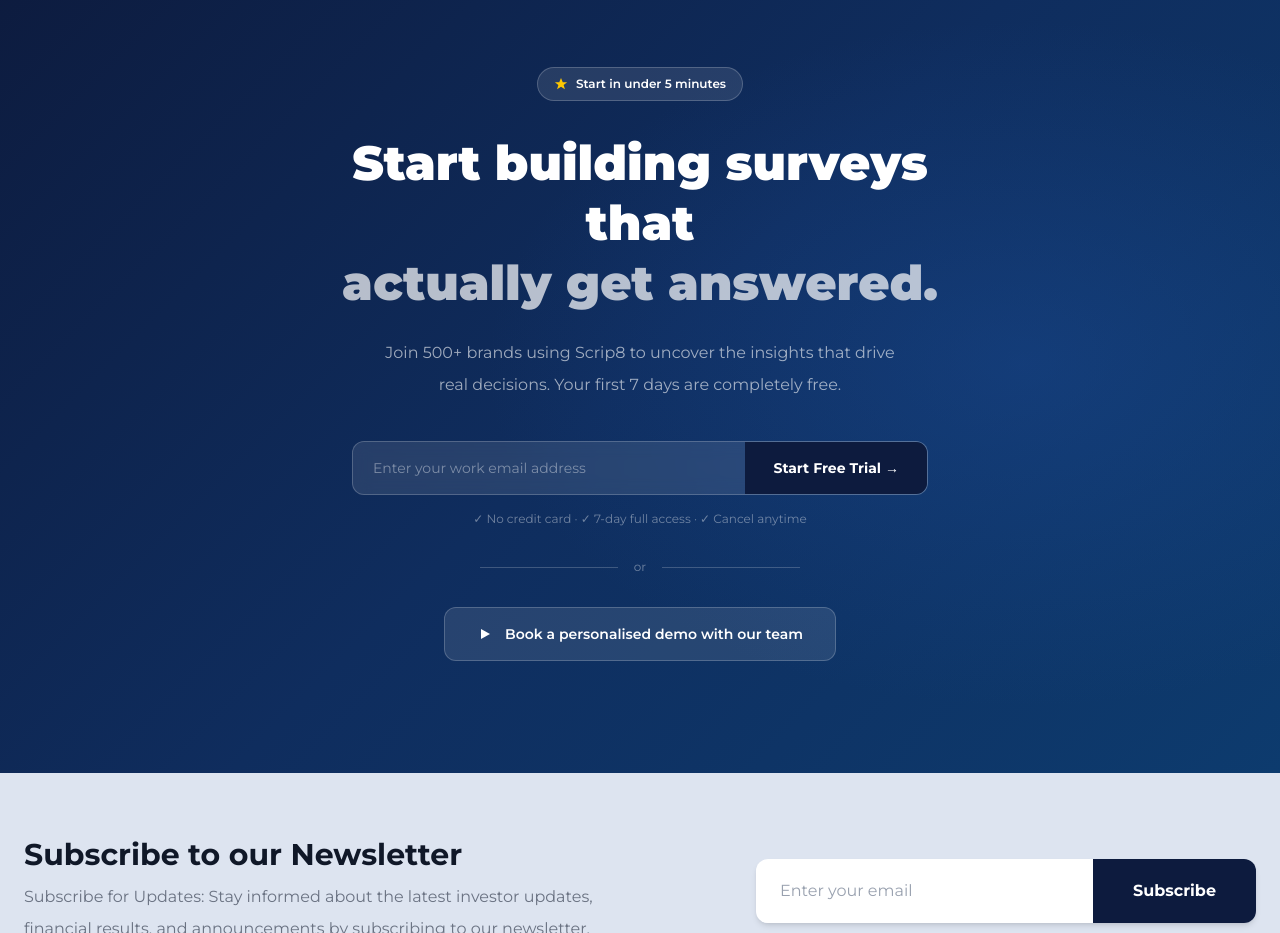
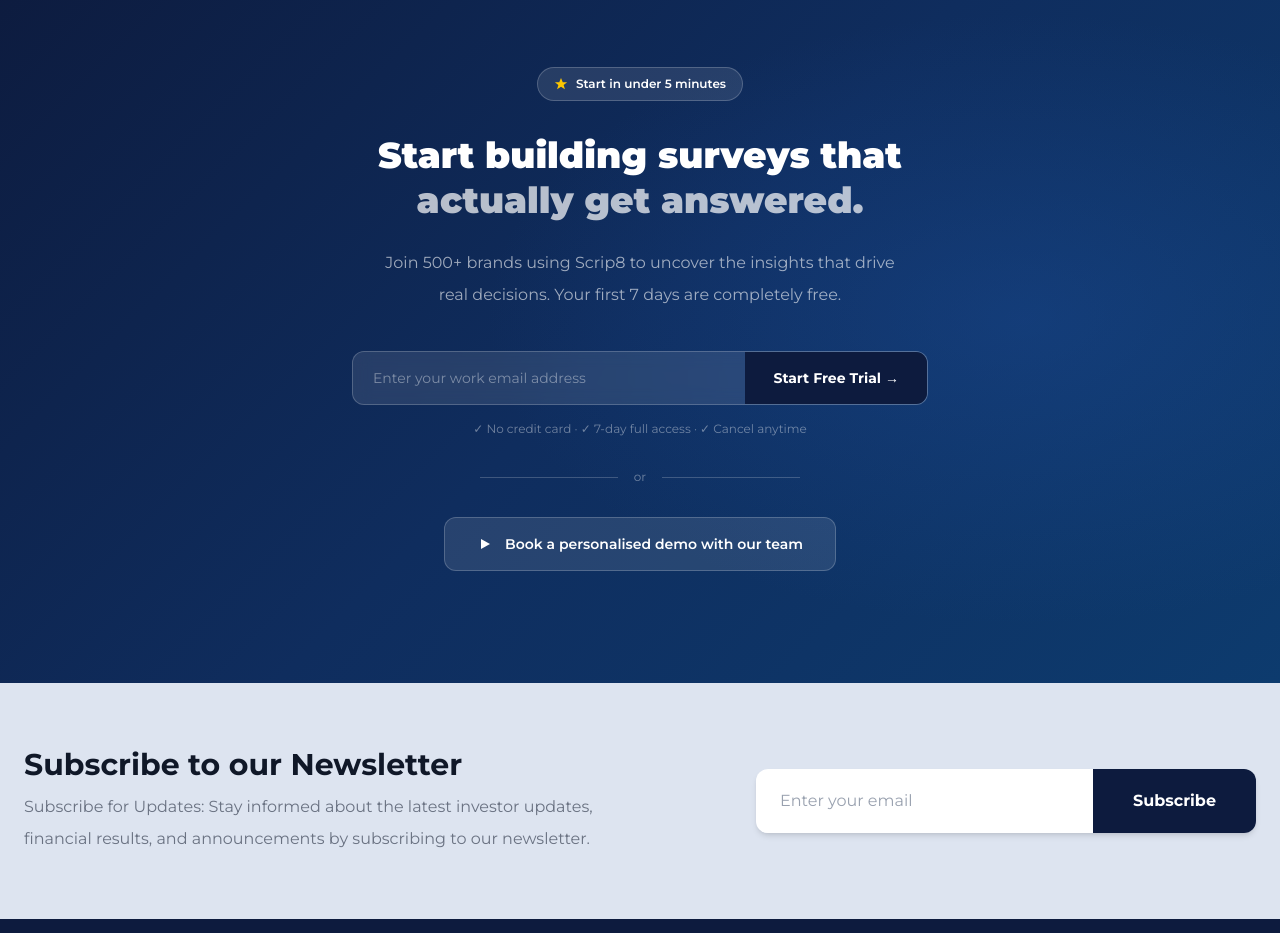
Before and after one commit to Purelydesigns/Trackopinion, a Next.js app: page /solutions/scrip8 in a window 1280 px wide. Shown: the part 7880-8813 px from the top of the page. Built offline with nearby package versions, Linux system fonts and the light colour scheme.

Commit message:
[Video Update on CATI]

```diff
--- a/src/components/cati/CatiPage.tsx
+++ b/src/components/cati/CatiPage.tsx
@@ -119,7 +119,7 @@
       {/* ════════ HERO ════════ */}
       <section className="-mt-[76px] pt-[76px] relative overflow-hidden min-h-[600px] flex items-center">
         {/* Video background */}
-        <video src="/video/banner.mp4" autoPlay loop muted playsInline className="absolute inset-0 w-full h-full object-cover" />
+        <video src="/video/banner_recolored.mp4" autoPlay loop muted playsInline className="absolute inset-0 w-full h-full object-cover" />
         {/* Gradient overlay — dark navy left fading to transparent right */}
         <div className="absolute inset-0" style={{ background: "linear-gradient(to right, rgba(13,27,62,0.95) 0%, rgba(26,47,94,0.80) 20%, rgba(26,82,118,0.55) 40%, rgba(174,214,241,0.25) 70%, rgba(255,255,255,0.05) 100%)" }} />
         <div className="relative w-full max-w-[1536px] mx-auto px-6 pt-16 pb-28">
--- a/src/components/scrip8/Scrip8Page.tsx
+++ b/src/components/scrip8/Scrip8Page.tsx
@@ -796,7 +796,7 @@
           Start in under 5 minutes
         </span>
 
-        <h2 className="text-4xl sm:text-5xl font-black text-white leading-tight mb-6">
+        <h2 className="text-3xl sm:text-4xl font-black text-white leading-tight mb-6">
           Start building surveys that<br />
           <span className="text-white/70">actually get answered.</span>
         </h2>
```
Also changed, not shown: 2 other files (tests, documents, lock files or other folders).
